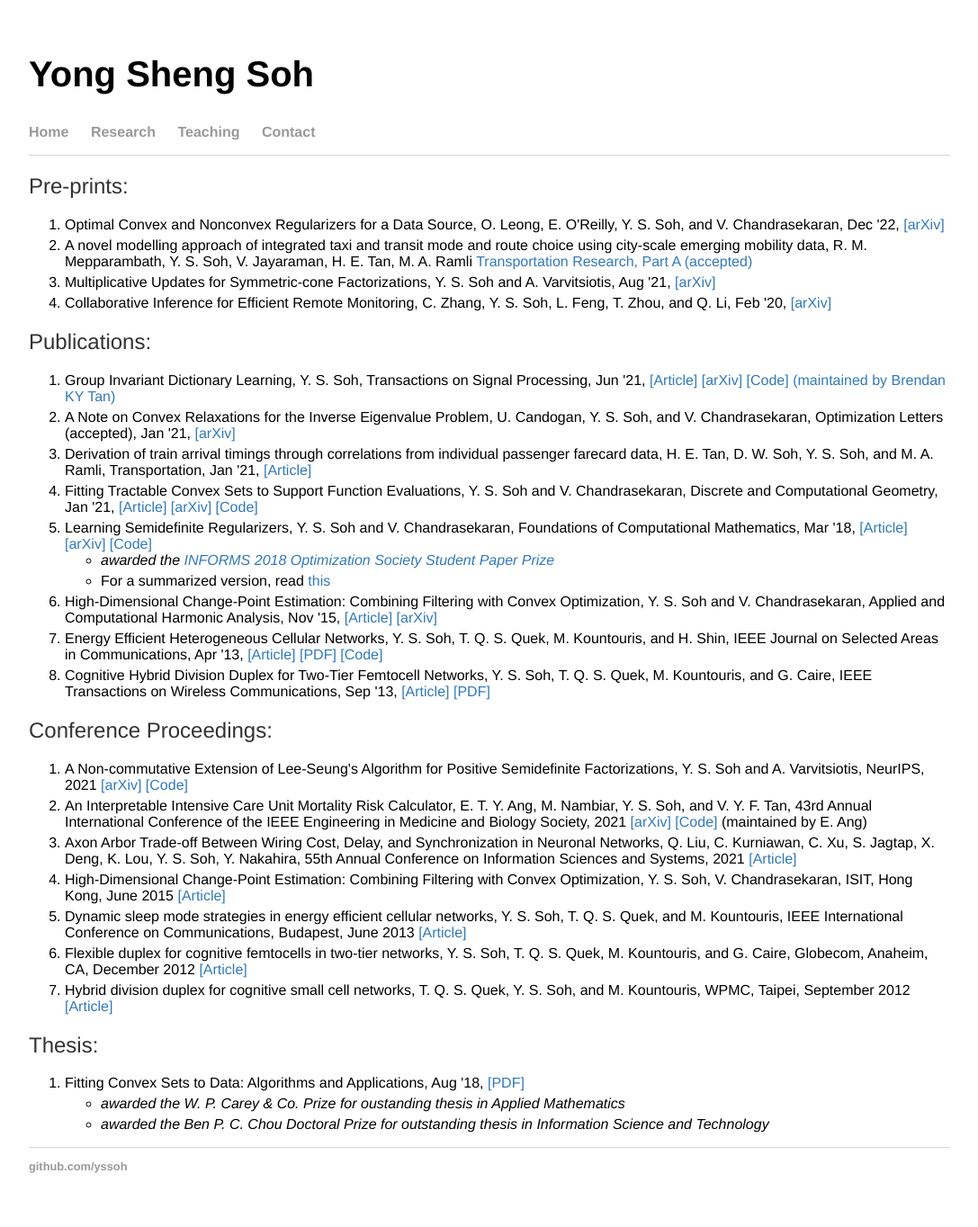
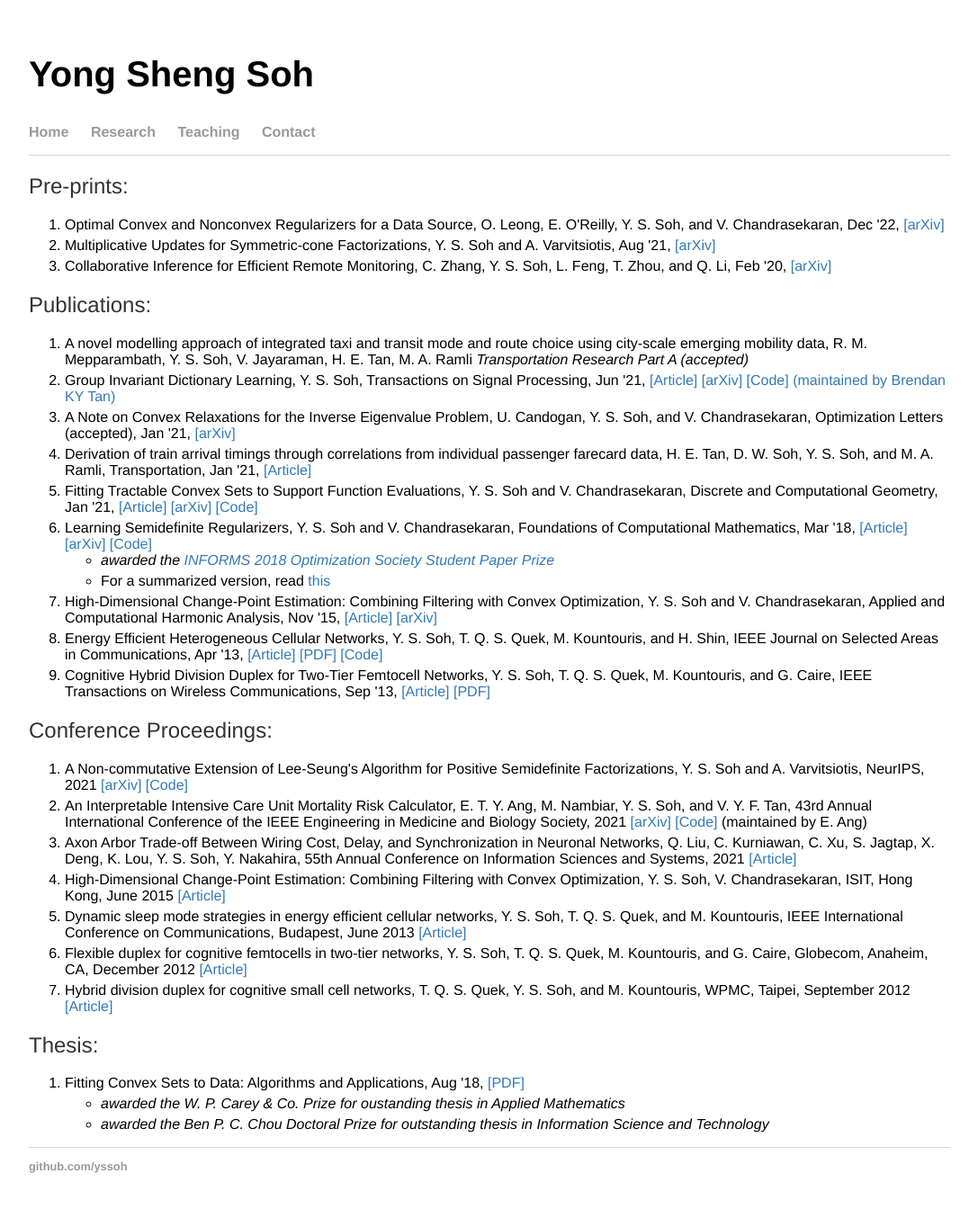
Before and after one commit to yssoh/yssoh.github.io, a Jekyll site: the page built from research/index.html, in a window 1280 px wide. Shown: the whole page at 90% size, without its empty margins (96-1183 px from the left). Built offline with Jekyll 4.4.1, drawn with Linux system fonts in a browser that asks for light colours.

Commit message:
Update index.html

```diff
--- a/research/index.html
+++ b/research/index.html
@@ -7,13 +7,13 @@
   <h2>Pre-prints:</h2>
   <ol>
 	<li>Optimal Convex and Nonconvex Regularizers for a Data Source, O. Leong, E. O'Reilly, Y. S. Soh, and V. Chandrasekaran, Dec '22, <a href = "https://arxiv.org/abs/2212.13597">[arXiv]</a></li>
-	<li>A novel modelling approach of integrated taxi and transit mode and route choice using city-scale emerging mobility data, R. M. Mepparambath, Y. S. Soh, V. Jayaraman, H. E. Tan, M. A. Ramli <a>Transportation Research, Part A (accepted)</a></li>
-    <li>Multiplicative Updates for Symmetric-cone Factorizations, Y. S. Soh and A. Varvitsiotis, Aug '21, <a href = "https://arxiv.org/abs/2108.00740">[arXiv]</a></li>
+	<li>Multiplicative Updates for Symmetric-cone Factorizations, Y. S. Soh and A. Varvitsiotis, Aug '21, <a href = "https://arxiv.org/abs/2108.00740">[arXiv]</a></li>
     <li>Collaborative Inference for Efficient Remote Monitoring, C. Zhang, Y. S. Soh, L. Feng, T. Zhou, and Q. Li, Feb '20, <a href = "https://arxiv.org/abs/2002.04759">[arXiv]</a></li>
   </ol>
 
     <h2>Publications:</h2>
   <ol>
+    <li>A novel modelling approach of integrated taxi and transit mode and route choice using city-scale emerging mobility data, R. M. Mepparambath, Y. S. Soh, V. Jayaraman, H. E. Tan, M. A. Ramli <i>Transportation Research Part A (accepted)</i></li>
     <li>Group Invariant Dictionary Learning, Y. S. Soh, Transactions on Signal Processing, Jun '21, <a href = "https://ieeexplore.ieee.org/document/9461688">[Article]</a> <a href = "https://arxiv.org/abs/2007.07550">[arXiv]</a> <a href = "https://github.com/bkytan/gidl">[Code] (maintained by Brendan KY Tan)</a></li>
 	<li>A Note on Convex Relaxations for the Inverse Eigenvalue Problem, U. Candogan, Y. S. Soh, and V. Chandrasekaran, Optimization Letters (accepted), Jan '21, <a href = "https://arxiv.org/abs/1911.02225">[arXiv]</a></li>
 	<li>Derivation of train arrival timings through correlations from individual passenger farecard data, H. E. Tan, D. W. Soh, Y. S. Soh, and M. A. Ramli, Transportation, Jan '21, <a href = "https://link.springer.com/article/10.1007/s11116-021-10164-w">[Article]</a></li>
```
